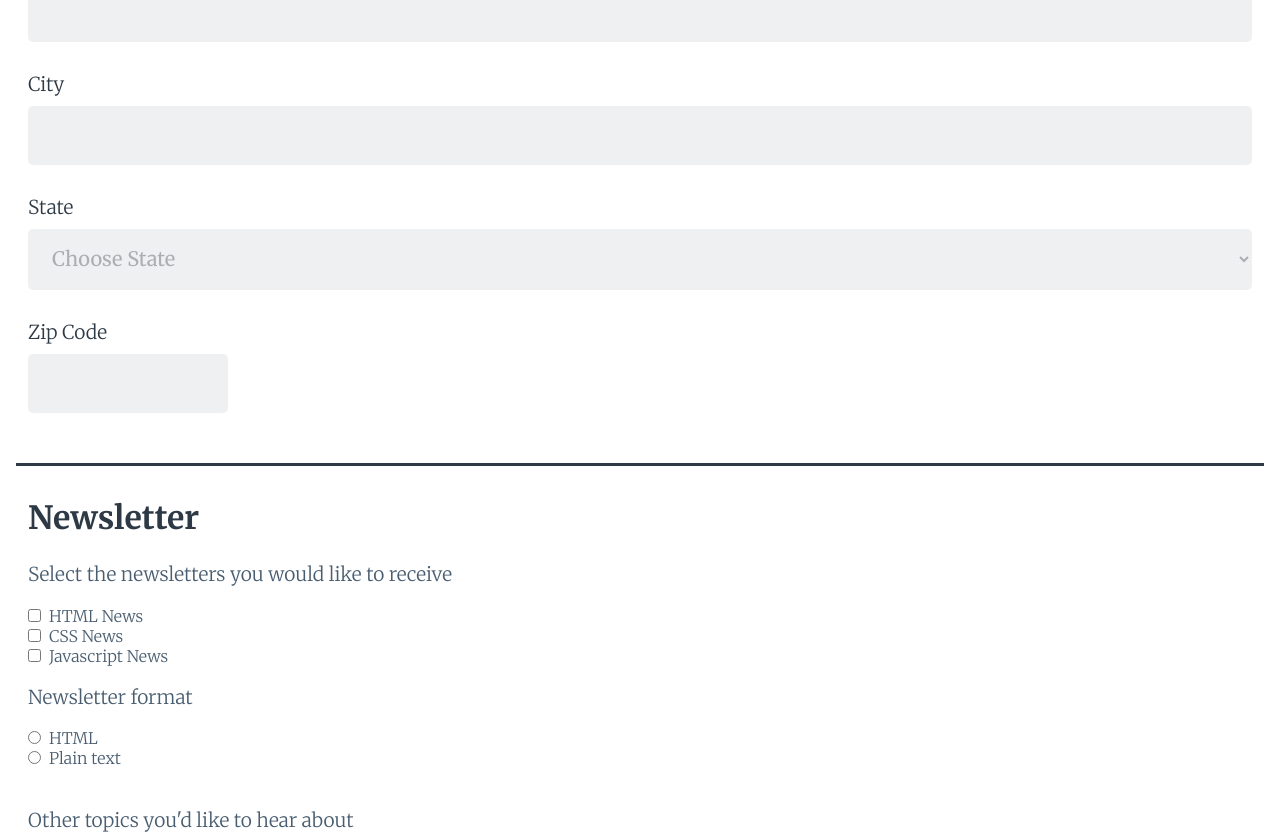
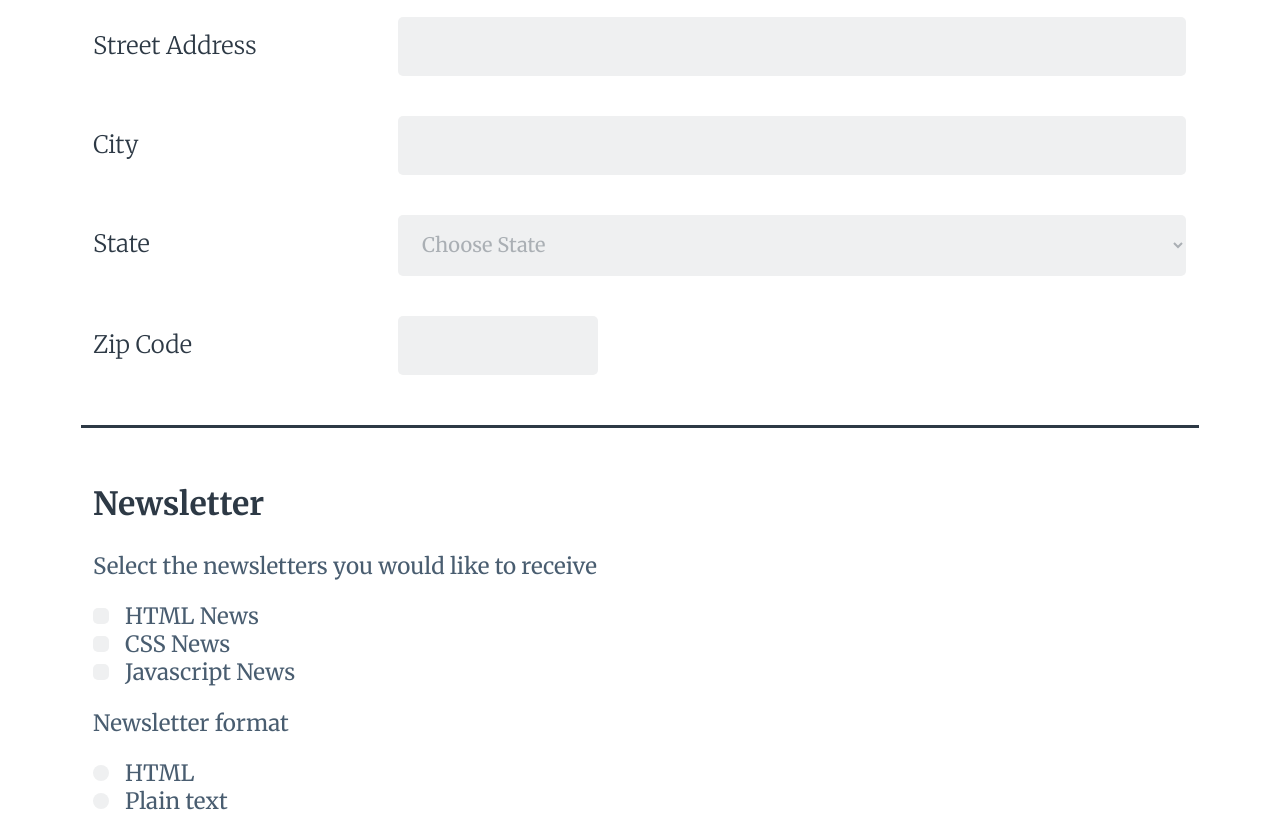
Before and after one commit to shulljw/Project-3---TechDegree-Front-End-Web-Development, a plain HTML site: page index.html in a window 1280 px wide. Shown: the part 840-1675 px from the top of the page. Drawn offline with Linux system fonts and the light colour scheme.

Commit message:
Meets Expectations
Fulfilled requirements for "Meets Expectations", added a small checkmark
image for restyling of checkboxes to look more like the mockup.
Validated HTML & CSS, and tested on Chrome, Firefox, Edge, IE and Safari
5.1.7

```diff
--- a/css/style.css
+++ b/css/style.css
@@ -61,7 +61,7 @@ input[type="email"]:focus,
 input[type="tel"]:focus,
 textarea:focus {
   background-color: rgb(212,219,237) /* sky blue */;
-  outline: 5px solid rgb(141,182,226) /* darker sky */;
+  outline: 3px solid rgb(141,182,226) /* darker sky */;
   transition-property: background-color, outline;
   transition-duration: .5s;
 }
@@ -77,6 +77,10 @@ input[type="submit"]:focus {
   background-color: rgba(212,219,237,1);
   color: black;
   transition-duration: .5s;
+}
+
+select:focus {
+  outline: 3px solid rgb(141,182,226) /* darker sky */;
 }
 
 textarea {
@@ -158,9 +162,48 @@ legend {
 
 /* styling of radiobox and checkbox */
 
+  input[type="checkbox"],
+  input[type="radio"] {
+    position: absolute;
+    left: -999em;
+  }
 
+  input[type="checkbox"] + div,
+  input[type="radio"] + div {
+    height: 16px;
+    width: 16px;
+    background-color: rgb(239,240,241);
+    border-radius: 5px;
+    display: inline-block;
+    margin-right: .3em;
+    content: "(&#x2714)";
+  }
 
+  input[type="radio"] + div {
+    border-radius: 100%;
+  }
 
+  input[type="checkbox"]:checked + div {
+    border: 3px solid rgb(70,105,139);
+  }
+
+  input[type="checkbox"]:checked + div {
+    background-image: url('../img/checkmark.jpg');
+    background-size: cover;
+  }
+
+  input[type="radio"]:checked + div {
+    background-color: rgb(70,105,139);
+    border: 3px solid rgb(70,105,139);
+    box-shadow: 0px 0px 0px 2px #fff inset;
+  }
+
+  input[type="radio"]:focus + div,
+  input[type="checkbox"]:focus + div {
+    outline: 3px solid rgb(141,182,226);
+  }
+
+/* styling for labels in second fieldset */
 .small {
   color: rgb(73,93,112) /* lighter black */;
   font-size: 1.2em;
@@ -232,3 +275,59 @@ input:-moz-placeholder { /* Firefox 18- */
 /*********************************
   Media Queries
 *********************************/
+
+@media (min-width: 760px) {
+
+  form {
+    max-width: 1150px;
+    margin: 0 auto;
+  }
+
+  .form-header {
+    margin-top: 2.5em;
+    margin-bottom: 0.5em;
+  }
+
+  .subheader {
+    margin-top: 0;
+    margin-bottom: 2.3em;
+  }
+
+  .fieldset-one > label {
+    display: inline-block;
+    font-size: 1.5em;
+    width: 28%;
+    margin: 0;
+  }
+
+  .fieldset-one > input,
+  .fieldset-one > select {
+    max-width: 72%;
+    display: inline-block;
+    margin-left: -5px;
+  }
+
+  .double {
+    margin-bottom: 4em;
+  }
+
+  .fieldset-one > legend {
+    margin-bottom: .7em;
+  }
+
+  .single {
+    margin-bottom: 3.5em;
+  }
+
+  h3.small,
+  .fieldset-two > label,
+  input[type="radio"],
+  input[type="checkbox"] {
+    font-size: 1.4em;
+    font-weight: 400;
+  }
+
+
+
+
+}
--- a/index.html
+++ b/index.html
@@ -1,6 +1,6 @@
 <!DOCTYPE html>
 
-<html>
+<html lang="en">
   <head>
     <title>Project 3 - Sign Up Form</title>
     <meta charset="UTF-8">
@@ -19,7 +19,7 @@
       <h3 class="subheader">Get the latest news on how your code is doing right in your inbox</h3>
       <hr class="double">
 
-      <fieldset><legend>Contact Information</legend>
+      <fieldset class="fieldset-one"><legend>Contact Information</legend>
 
         <label for="name">Full Name</label>
         <input type="text" id="name" name="user_name" placeholder="Required" required>
@@ -98,20 +98,20 @@
 
         <hr class="single">
 
-      <fieldset><legend>Newsletter</legend>
+      <fieldset class="fieldset-two"><legend>Newsletter</legend>
 
         <h3 class="small left">Select the newsletters you would like to receive</h3>
 
-        <input type="checkbox" id="html_news" value="html_news"><label for="html_news" class="inline-label">HTML News</label><br>
+        <input type="checkbox" id="html_news" value="html_news"><div></div><label for="html_news" class="inline-label">HTML News</label><br>
 
-        <input type="checkbox" id="css_news" value="css_news"><label for="css_news" class="inline-label">CSS News</label><br>
+        <input type="checkbox" id="css_news" value="css_news"><div></div><label for="css_news" class="inline-label">CSS News</label><br>
 
-        <input type="checkbox" id="javascript_news" value="javascript_news"><label for="javascript_news" class="inline-label">Javascript News</label><br>
+        <input type="checkbox" id="javascript_news" value="javascript_news"><div></div><label for="javascript_news" class="inline-label">Javascript News</label><br>
 
         <h3 class="small left">Newsletter format</h3>
-        <input type="radio" name="user_format" id="format_html" value="format_html"><label for="format_html" class="inline-label">HTML</label><br>
+        <input type="radio" name="user_format" id="format_html" value="format_html"><div></div><label for="format_html" class="inline-label">HTML</label><br>
 
-        <input type="radio" name="user_format" id="format_plain_text" value="format_plain_text"><label for="format_plain_text" class="inline-label">Plain text</label><br><br><br>
+        <input type="radio" name="user_format" id="format_plain_text" value="format_plain_text"><div></div><label for="format_plain_text" class="inline-label">Plain text</label><br><br><br>
 
         <label for="other_interests" class="small">Other topics you'd like to hear about</label>
         <textarea id="other_interests" name="other_user_interests"></textarea>
```
Also changed, not shown: img/checkmark.jpg (added).
